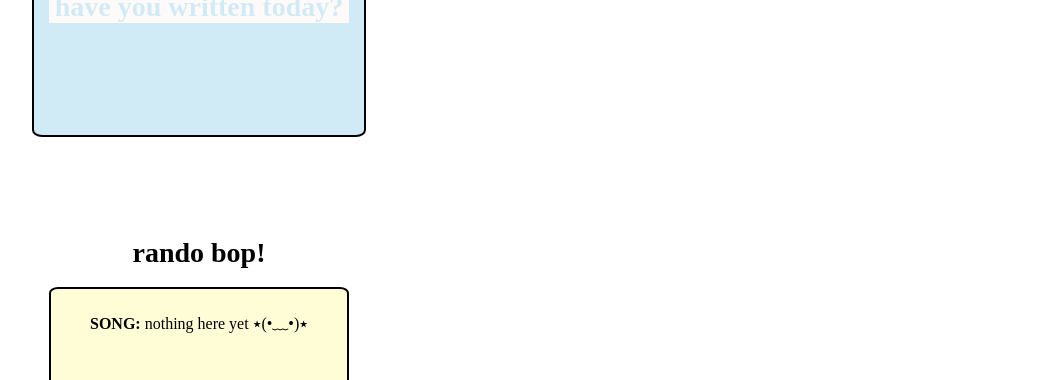
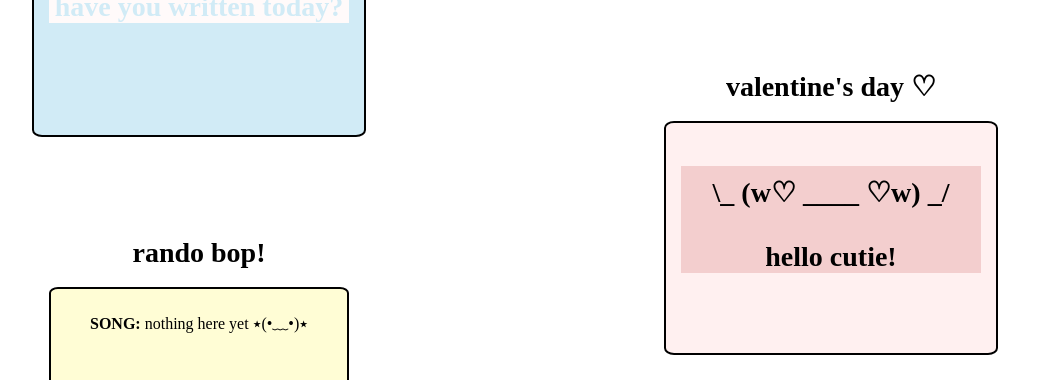
Before and after one commit to crischoo8/Meverse, a React (Vite) app: page / in a window 1280 px wide. Shown: the part 415-795 px from the top of the page, without its empty margins (125-1187 px from the left). Built offline with nearby package versions, Linux system fonts and the light colour scheme; no server answers.

Commit message:
create valentines day card

```diff
--- /dev/null
+++ b/src/components/Valentines/vDay.jsx
@@ -0,0 +1,40 @@
+// to be rendered on the homepage as a preview section to vday card
+import '../../Component Styles/Card.css'
+import JournalLogCard from '../Journal Log/JournalLogCard';
+import { useNavigate } from 'react-router-dom'
+
+export default function VDayPreview() {
+    const navigate = useNavigate();
+
+    const handleClick = function() {
+        navigate('/Journal');
+    };
+
+    return(
+        <>
+        <div className='componentCard'>
+            <h1 className='label'>
+            valentine's day ♡
+            </h1>
+            <br/>
+            <div className='dummyCard' style={{
+            backgroundColor: '#fff0f0',
+        }}>
+
+            <p className='labelv2' onClick={handleClick} style={{
+            backgroundColor: '#f3cece',
+            color: 'black',
+        }}>\_ (w♡ ____ ♡w) _/
+            <br/>
+            <br />
+            hello cutie!
+            <br/>
+            </p>
+
+
+            {/* <p className='labelv3'>have you written today?</p> */}
+            </div>
+        </div>
+        </>
+    )
+}
--- a/src/pages/HomePage.jsx
+++ b/src/pages/HomePage.jsx
@@ -2,7 +2,7 @@ import Socials from '../components/Social\'s Bar/socials'
 import FavouriteListForm from '../components/Favourite\'s List/FavouriteListForm'
 import MusicStatus from '../components/Music Status/MusicStatus'
 import JournalLogPreview from '../components/Journal Log/JournalLogPreview'
-
+import VDayPreview from '../components/Valentines/vDay'
 
 import './HomePage.css'
 export default function HomePage() {
@@ -22,6 +22,7 @@ export default function HomePage() {
 
         <div className='rightCheek'>
         <FavouriteListForm />
+        <VDayPreview />
         </div>
         </section>
         <footer>
```
